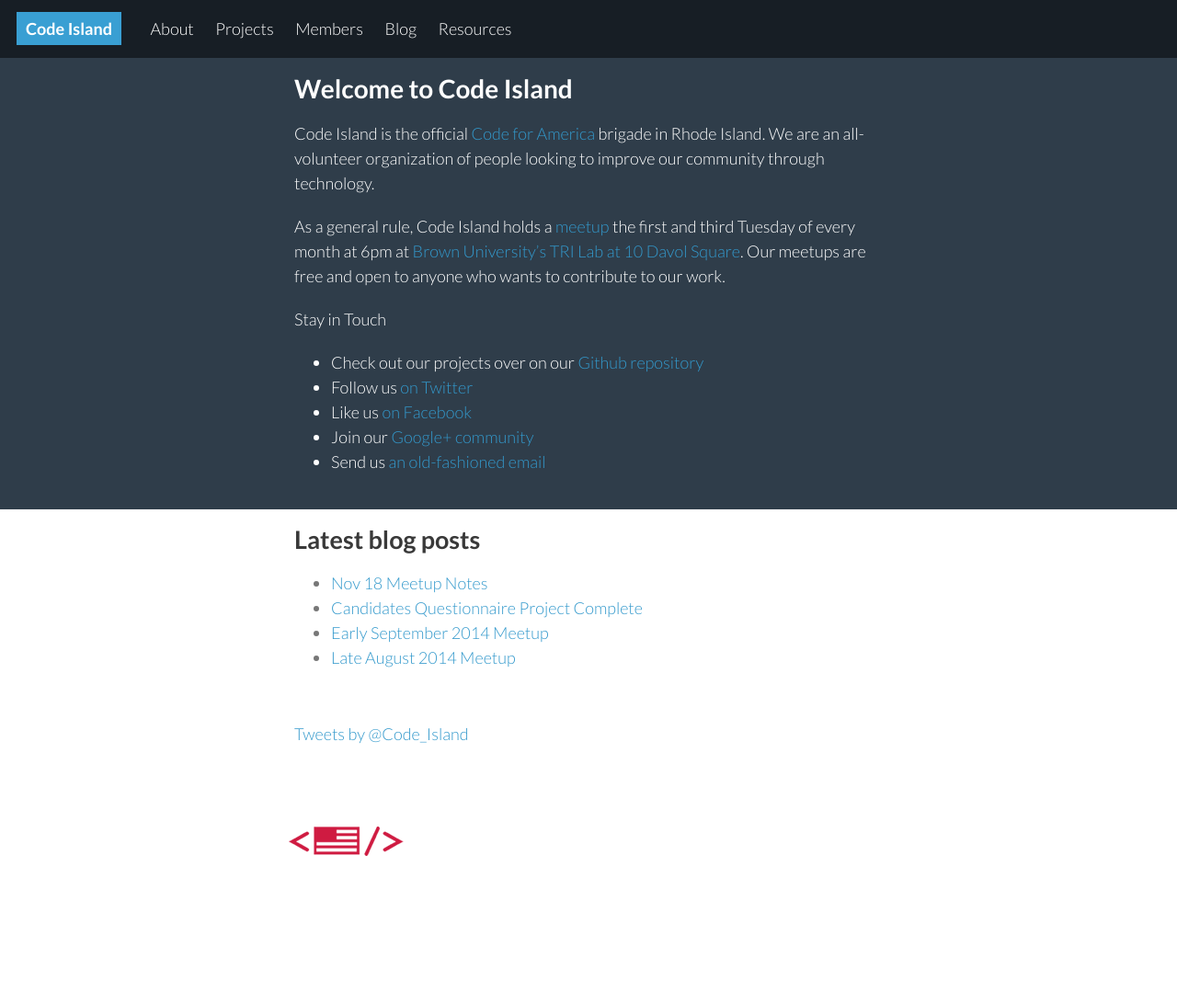
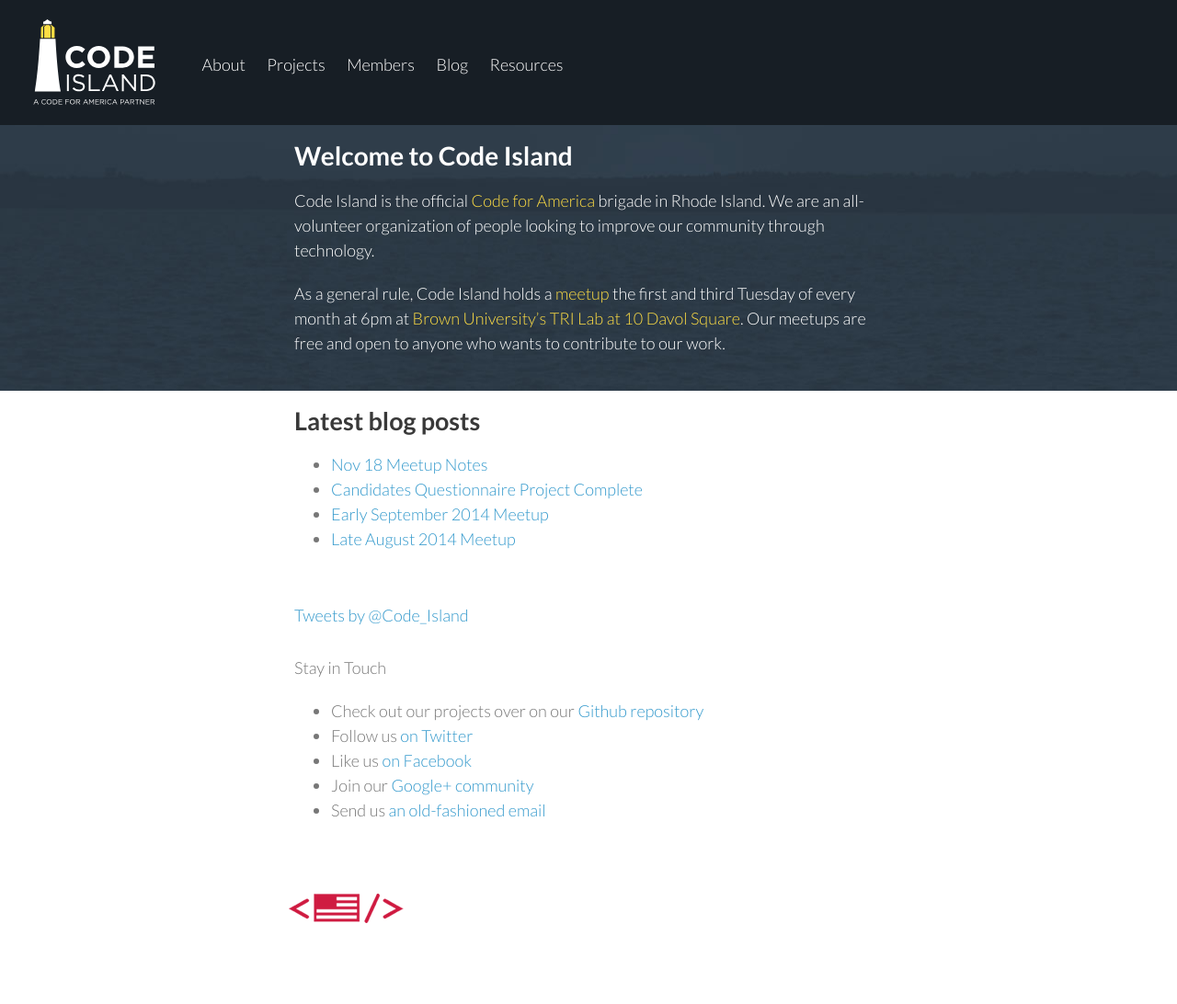
Before and after one commit to codeisland/codeisland.github.io, a Jekyll site: the page built from index.html, in a window 1280 px wide. Shown: the whole page at 92% size. Built offline with Jekyll 4.4.1, drawn with Linux system fonts in a browser that asks for light colours; comment, search, counter and statistics services are not loaded; before the commit the page ends 1019 px from its top, so only the background shows below that.

Commit message:
Images and logo treatments Moving contact details to footer

```diff
--- a/_includes/footer.html
+++ b/_includes/footer.html
@@ -1,5 +1,13 @@
 <footer class="footer">
   <div class="site-width">
+    <p>Stay in Touch</p>
+    <ul>
+      <li>Check out our projects over on our <a href="https://github.com/codeisland/">Github repository</a></li>
+      <li>Follow us <a href="http://www.twitter.com/code_island">on Twitter</a></li>
+      <li>Like us <a href="https://www.facebook.com/codeislandbrigade">on Facebook</a></li>
+      <li>Join our <a href="https://plus.google.com/u/0/communities/112228497378493874687">Google+ community</a></li>
+      <li>Send us <a href="mailto:info@code-island.org">an old-fashioned email</a></li>
+    </ul>
     <img src="/images/flag-white-red.png" alt="Code for America Flag">
   </div>
 </footer>
--- a/_includes/header.html
+++ b/_includes/header.html
@@ -1,6 +1,6 @@
 <header id="header" class="site-width">
   <nav>
-    <a href="/" class="home">Code Island</a>
+    <a href="/" class="home"><img src="/images/logos/code-island-logo.svg" /></a>
     <a href="/about/" class="about">About</a>
     <a href="/projects/" class="projects">Projects</a>
     <a href="/members/" class="members">Members</a>
--- a/_layouts/home.html
+++ b/_layouts/home.html
@@ -17,14 +17,6 @@
 	      <p>
 	        As a general rule, Code Island holds a <a href="http://www.meetup.com/Rhode-Island-Code-for-America-Brigade/">meetup</a> the first and third Tuesday of every month at 6pm at <a href="https://www.google.com/maps/place/10+Davol+Square,+Providence,+RI+02903/@41.824152,-71.4398007,13z/data=!4m2!3m1!1s0x89e4456a8646dbf1:0x2259e0f433c149cf?hl=en">Brown University&rsquo;s TRI Lab at 10 Davol Square</a>. Our meetups are free and open to anyone who wants to contribute to our work.
 	      </p>
-	      <p>Stay in Touch</p>
-	      <ul>
-	      <li>Check out our projects over on our <a href="https://github.com/codeisland/">Github repository</a></li>
-	      <li>Follow us <a href="http://www.twitter.com/code_island">on Twitter</a></li>
-	      <li>Like us <a href="https://www.facebook.com/codeislandbrigade">on Facebook</a></li>
-	      <li>Join our <a href="https://plus.google.com/u/0/communities/112228497378493874687">Google+ community</a></li>
-	      <li>Send us <a href="mailto:info@code-island.org">an old-fashioned email</a></li>
-	      </ul>
 	    </div>
 	  </div>
 
--- a/stylesheets/styles.css
+++ b/stylesheets/styles.css
@@ -114,6 +114,7 @@
 }
 header nav {
   background: rgba(0,0,0,.5);
+  height: 100px;
   margin: -1em;
   padding: 1em;
 }
@@ -131,8 +132,15 @@
   margin-right: 1em;
 }
 
+nav a {
+  display: inline-block;
+  vertical-align: middle;
+}
+nav .home {
+  width: 150px;
+}
+
 /* YOU ARE HERE */
-.home nav .home,
 .about nav .about,
 .projects nav .projects,
 .members nav .members,
@@ -142,9 +150,12 @@
 }
 
 .hero {
-  background: #2f3d4a;
+  background: #2f3d4a url(/images/hero-texture-sunset.jpg) no-repeat center;
   margin-top: -1em;
   padding: 1em 0;
+}
+.hero a {
+  color: #fedd44;
 }
 .hero h1 {
   color: #fff;
```
Also changed, not shown: images/hero-texture-sunset.jpg (added), images/logos/code-island-logo.png (added), images/logos/code-island-logo.svg (added), images/logos/images/Code-Island-Logos_01.png (added), images/logos/images/Code-Island-Logos_02.png (added), images/logos/images/Code-Island-Logos_04.png (added), images/logos/images/Code-Island-Logos_05.png (added), 1 other file.
